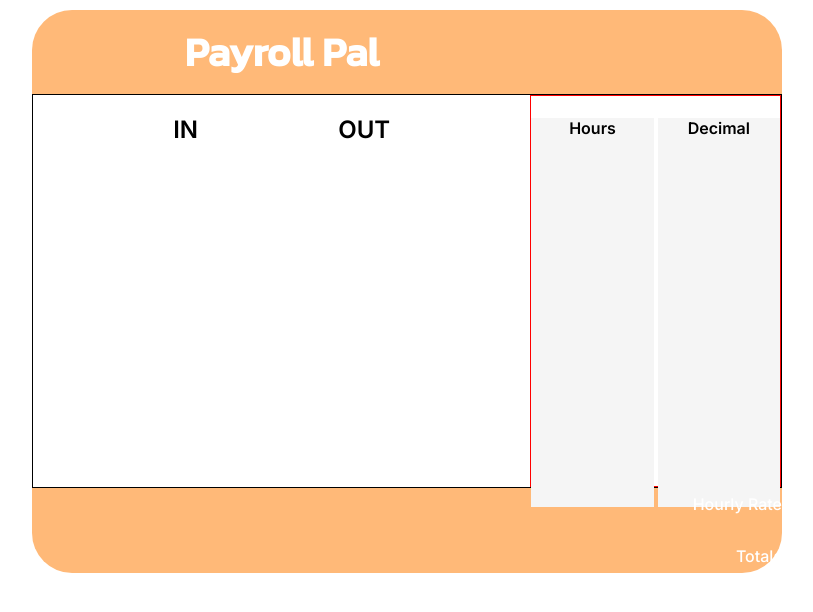
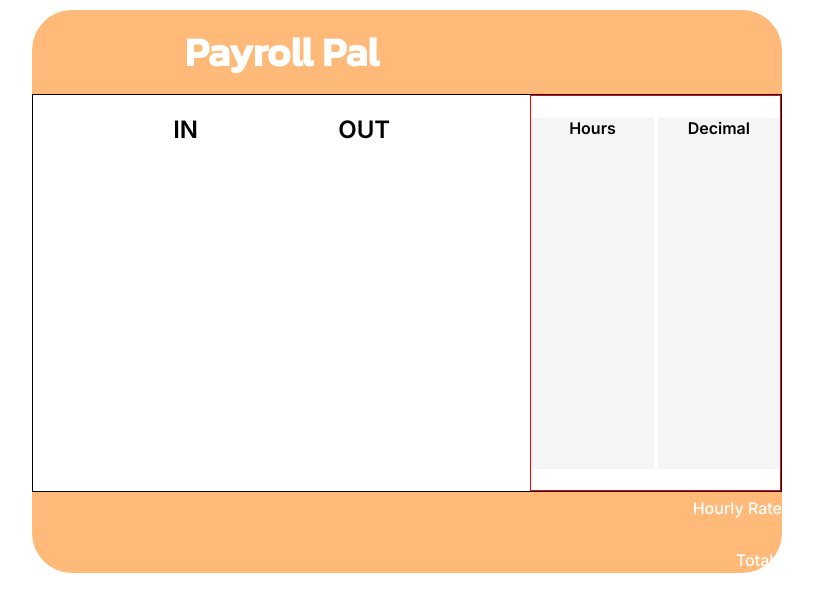
Before and after one commit to llam722/payroll-pal, a React (Create React App) app in the folder payroll-pal-extension/: page / in a window 1280 px wide. Shown: the top 612 px of the page, without its empty margins (233-1046 px from the left). Built offline with nearby package versions, Linux system fonts and the light colour scheme.

Commit message:
fixing calculation css

```diff
--- a/payroll-pal-extension/src/TimeCard.css
+++ b/payroll-pal-extension/src/TimeCard.css
@@ -15,7 +15,7 @@
 
 .calculations {
   display: flex;
-  justify-content: space-evenly;
+  height: 393.75px;
   gap: 4px;
   flex: 1;
   font-size: 1rem;
@@ -25,5 +25,5 @@
 .hours {
   background-color: #F5F5F5;
   width: 50%;
-  height: 100%;
+  height: auto;
 }
```
